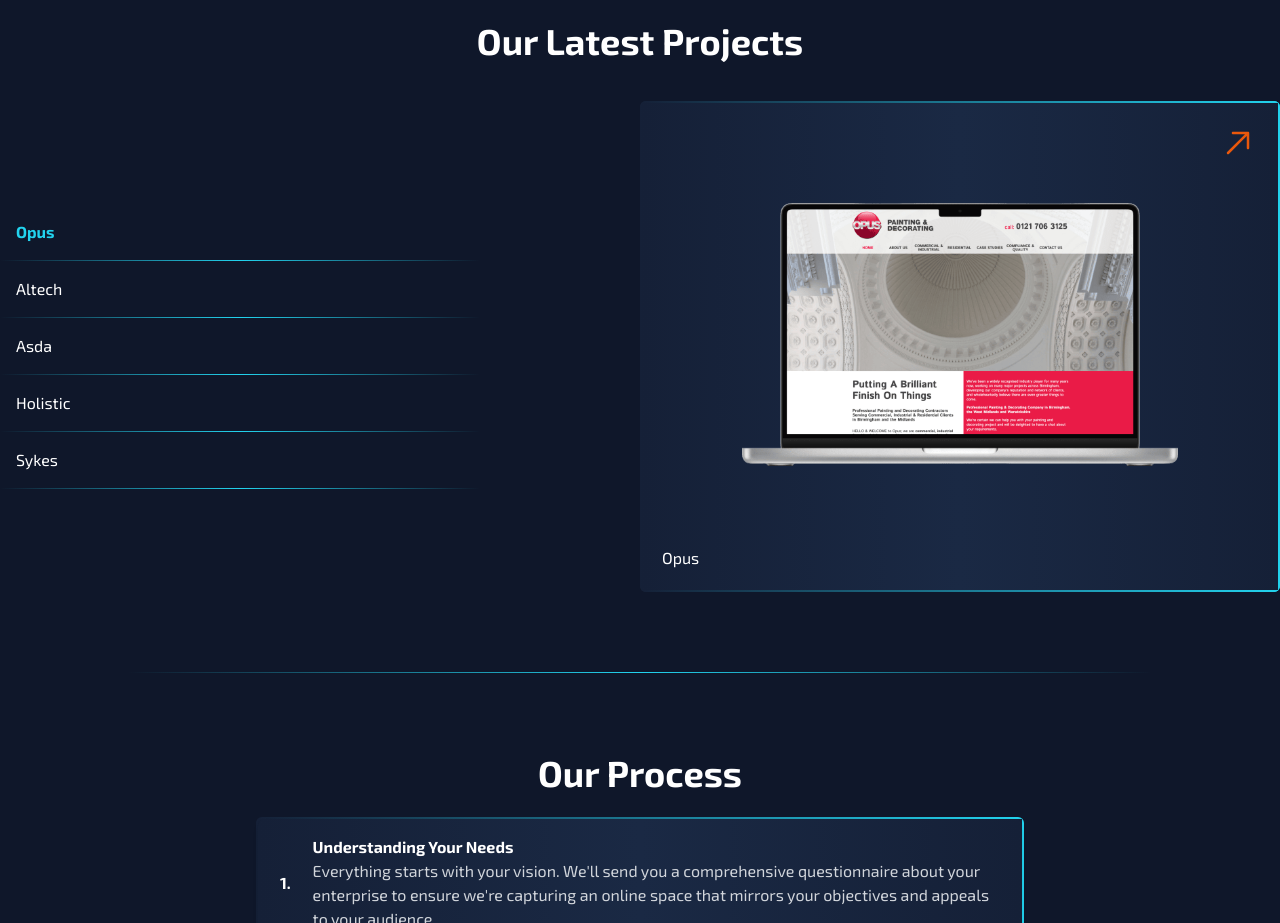
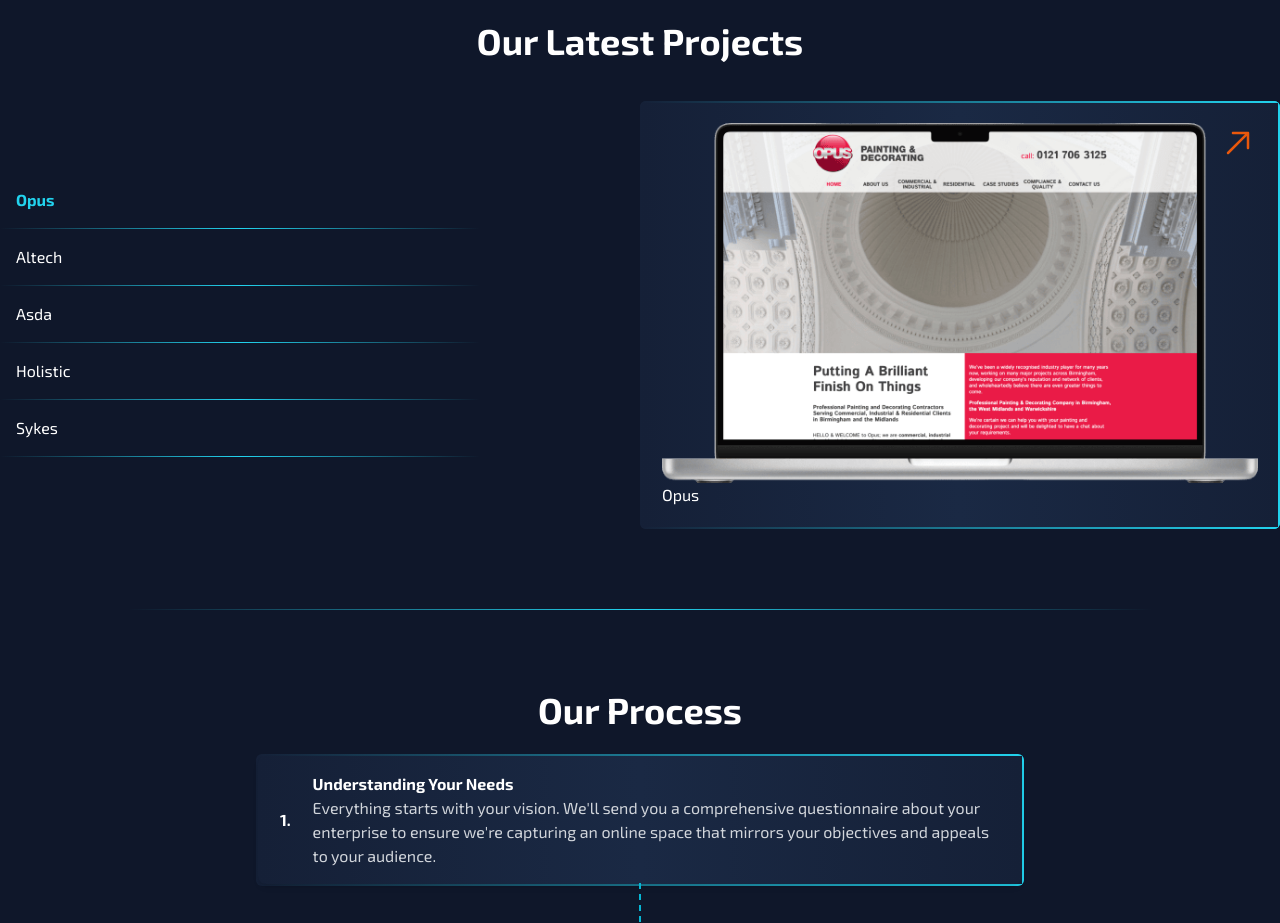
Before and after one commit to illium-digital-media/website, a Next.js app: page / in a window 1280 px wide. Shown: the part 2620-3543 px from the top of the page. Built offline with nearby package versions, Linux system fonts and the light colour scheme.

Commit message:
testing img tag for portfolio

```diff
--- a/components/ProjectDisplay.tsx
+++ b/components/ProjectDisplay.tsx
@@ -35,13 +35,14 @@
                                     </div>
                                 </a>
                                 <link rel="preload" href={project.imagePath.src} as="image" />
-                                <Image
+                                <img src={project.imagePath.src} alt="test" />
+                                {/* <Image
                                     key={project.id}
                                     alt={project.name}
                                     src={project.imagePath}
                                     className="transition-opacity duration-500 max-sm:p-10 sm:p-20"
                                     loading="eager"
-                                />
+                                /> */}
                                 <div className="text-white">{project.name}</div>
                             </div>
                         </div>
```
